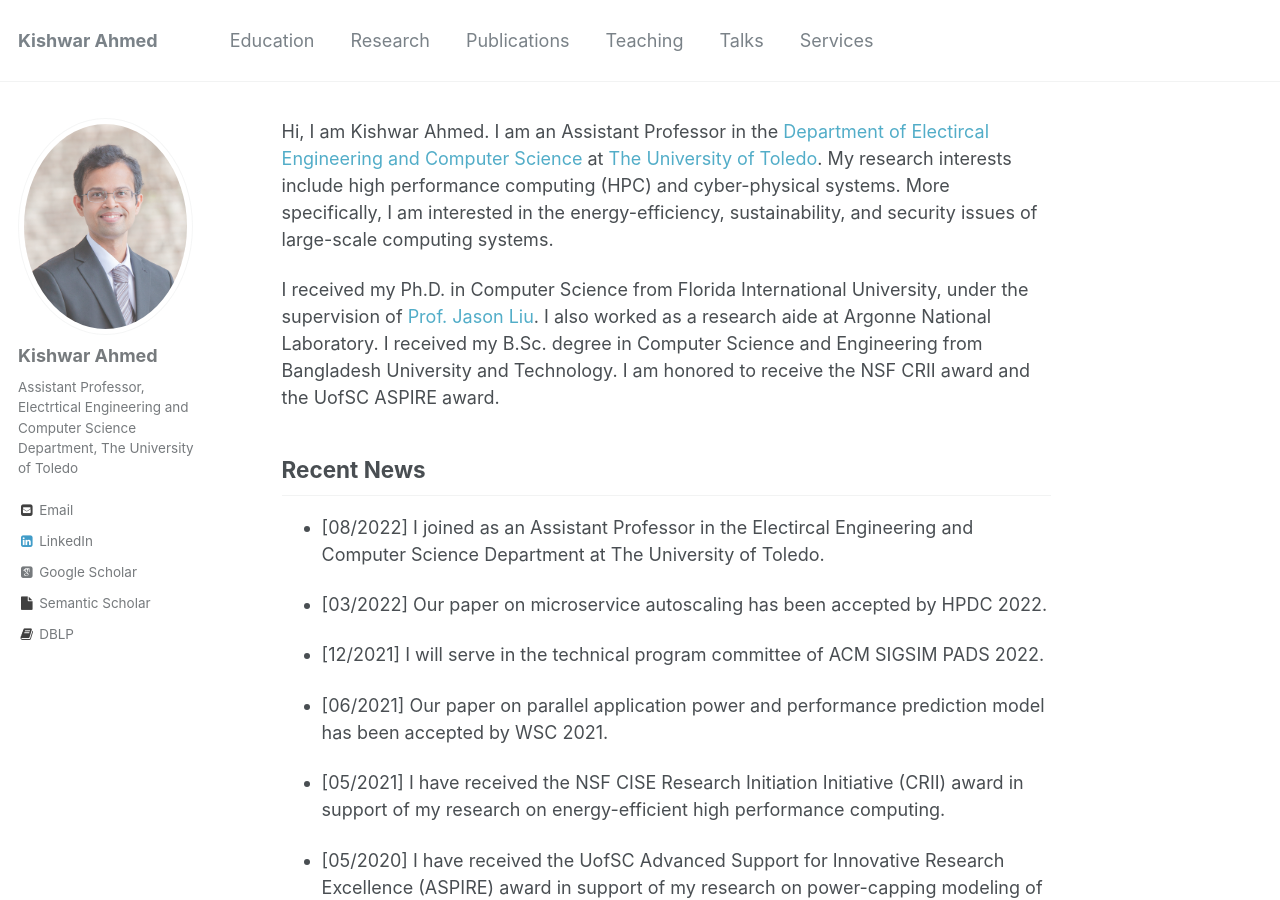
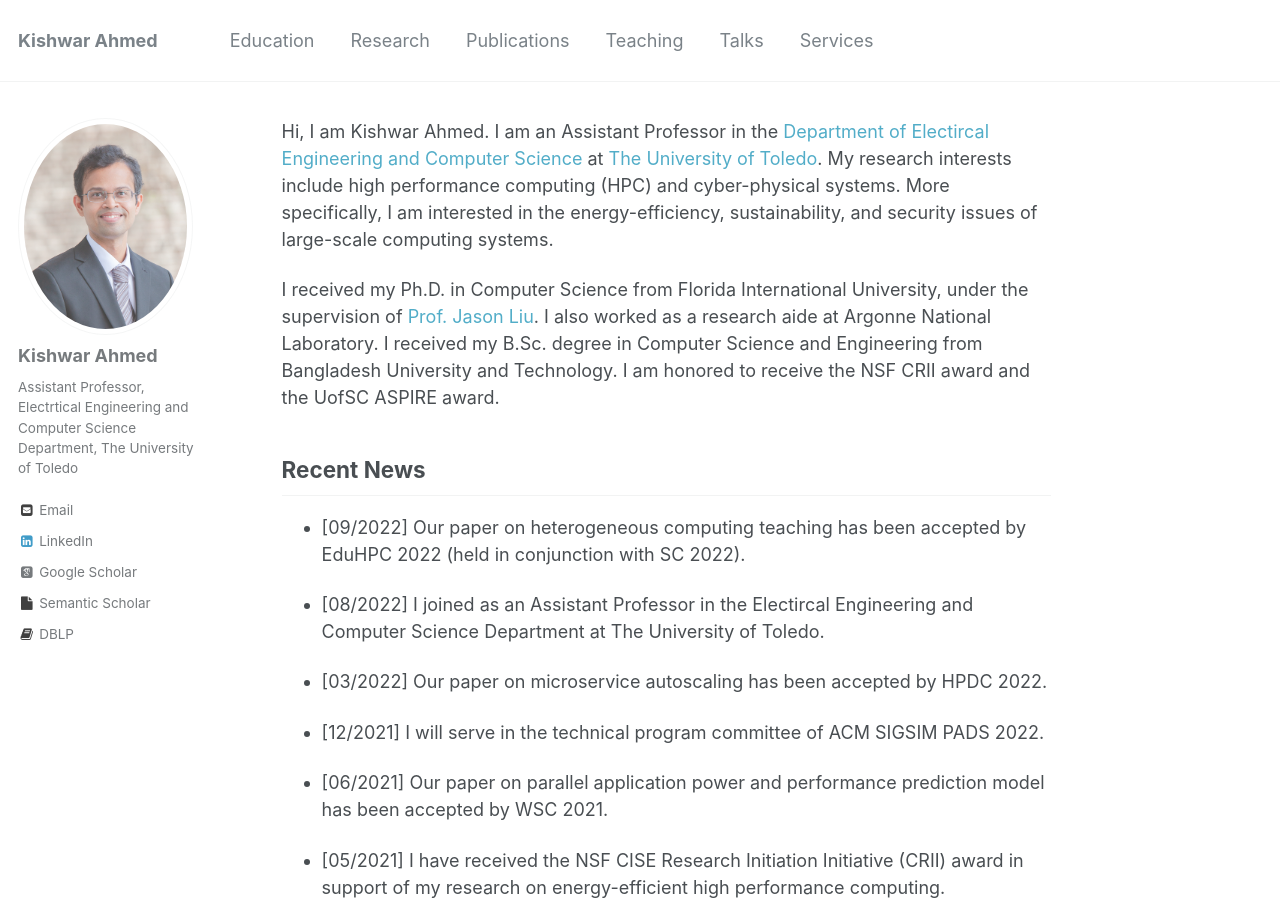
Before and after one commit to kishwarbd/kishwarbd.github.io, a Jekyll site: the page built from _pages/about.md, in a window 1280 px wide and 900 px high. Built offline with Jekyll 4.4.1, drawn with Linux system fonts in a browser that asks for light colours; some web fonts are replaced.

Commit message:
Update about.md

```diff
--- a/_pages/about.md
+++ b/_pages/about.md
@@ -14,6 +14,8 @@ Jason Liu](https://people.cis.fiu.edu/liux/). I also worked as a research aide a
 
 
 ## Recent News
+
+* [09/2022] Our paper on heterogeneous computing teaching has been accepted by EduHPC 2022 (held in conjunction with SC 2022).
 
 * [08/2022] I joined as an Assistant Professor in the Electircal Engineering and Computer Science Department at The University of Toledo.
 
```
